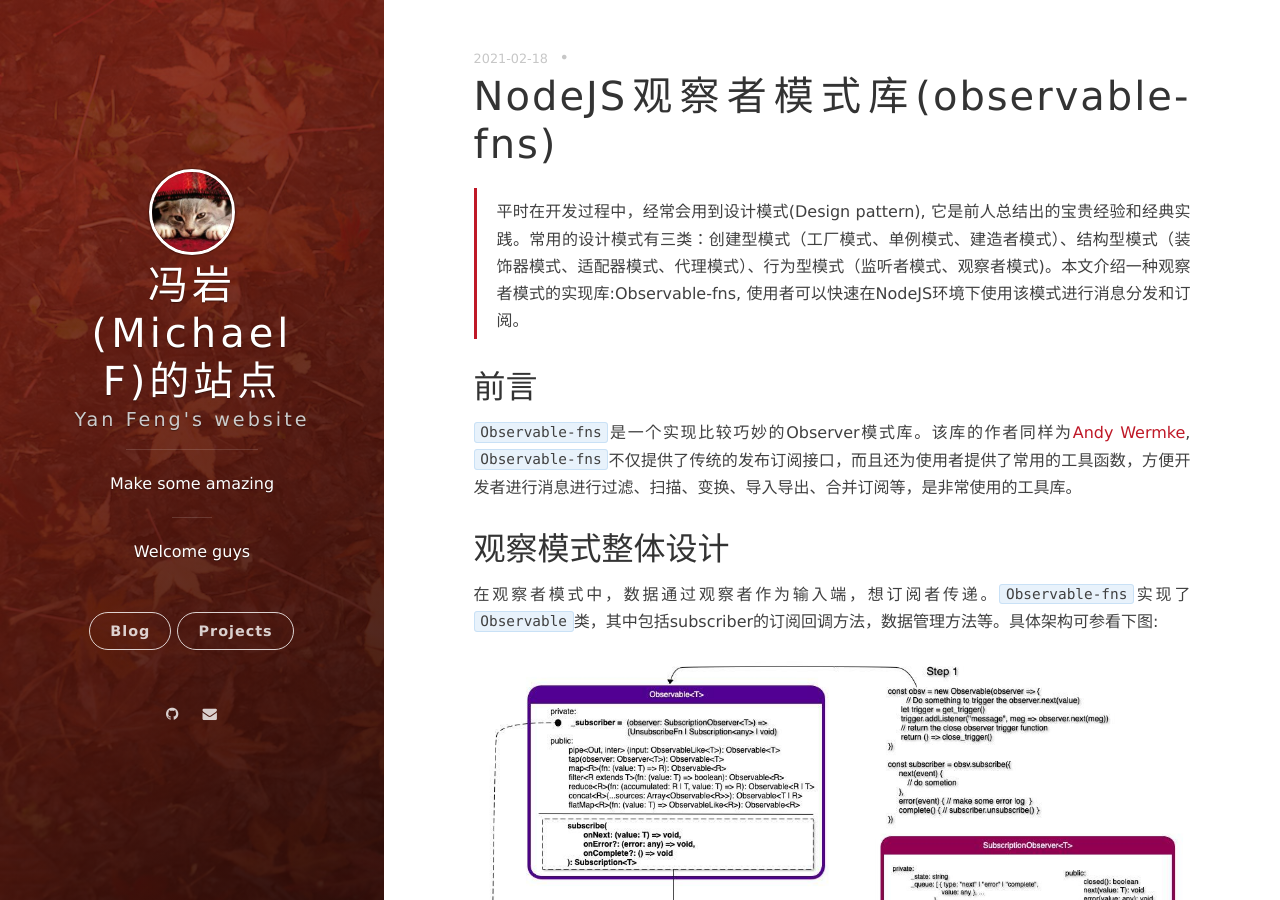
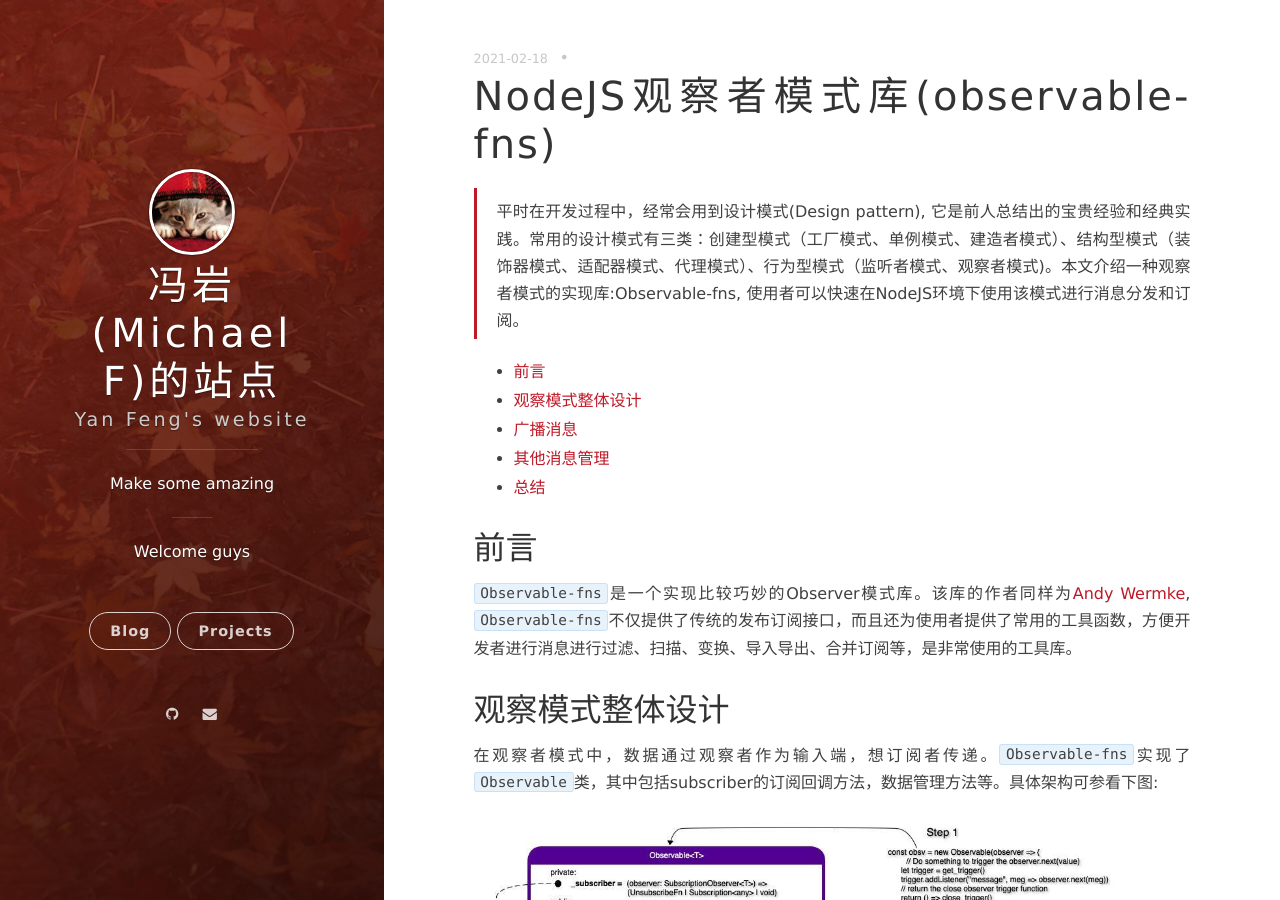
Before and after one commit to fy2462/fy2462.github.io, a Jekyll site: the page built from _posts/2021-02-18-nodejs-observer-pattern.md, in a window 1280 px wide and 900 px high. Built offline with Jekyll 4.4.1, drawn with Linux system fonts in a browser that asks for light colours; nearby versions of some CDN libraries; comment, search, counter and statistics services are not loaded.

Commit message:
Add the TOC

```diff
--- a/_posts/2021-02-18-nodejs-observer-pattern.md
+++ b/_posts/2021-02-18-nodejs-observer-pattern.md
@@ -5,6 +5,16 @@
 ---
 
 > 平时在开发过程中，经常会用到设计模式(Design pattern), 它是前人总结出的宝贵经验和经典实践。常用的设计模式有三类：创建型模式（工厂模式、单例模式、建造者模式）、结构型模式（装饰器模式、适配器模式、代理模式）、行为型模式（监听者模式、观察者模式)。本文介绍一种观察者模式的实现库:Observable-fns, 使用者可以快速在NodeJS环境下使用该模式进行消息分发和订阅。
+
+<!-- TOC -->
+
+- [前言](#%E5%89%8D%E8%A8%80)
+- [观察模式整体设计](#%E8%A7%82%E5%AF%9F%E6%A8%A1%E5%BC%8F%E6%95%B4%E4%BD%93%E8%AE%BE%E8%AE%A1)
+- [广播消息](#%E5%B9%BF%E6%92%AD%E6%B6%88%E6%81%AF)
+- [其他消息管理](#%E5%85%B6%E4%BB%96%E6%B6%88%E6%81%AF%E7%AE%A1%E7%90%86)
+- [总结](#%E6%80%BB%E7%BB%93)
+
+<!-- /TOC -->
 
 ## 前言
 
```
